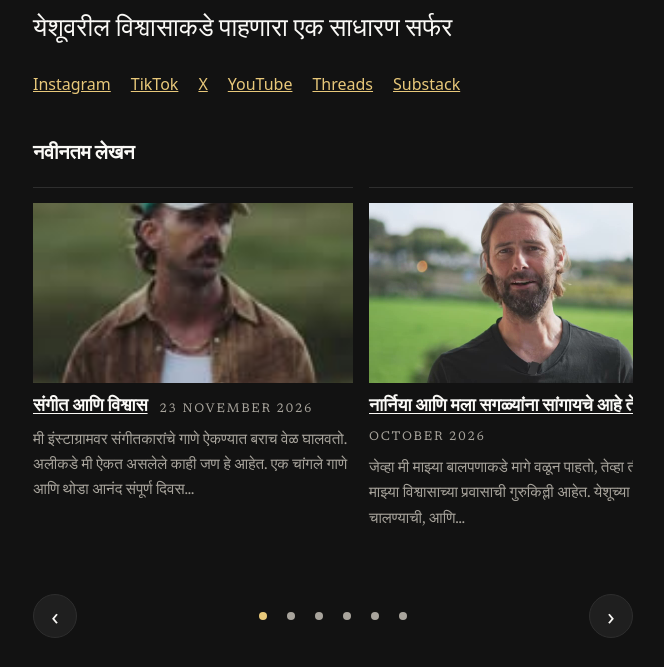
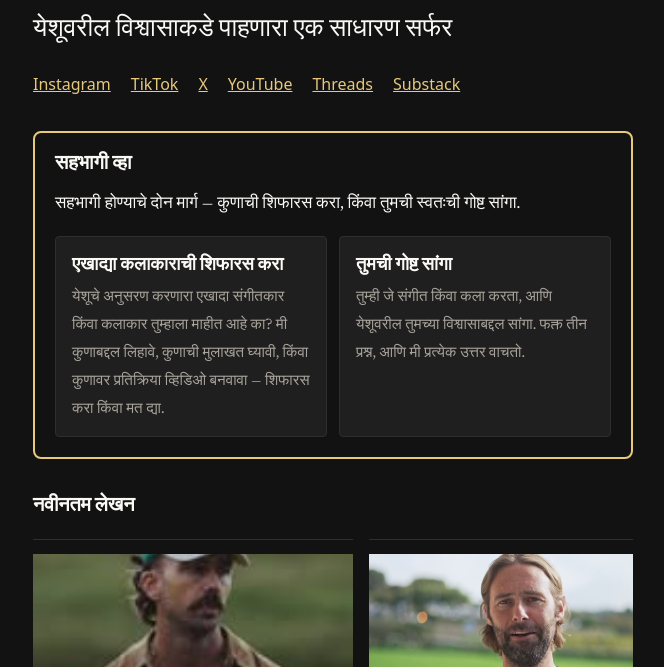
Before and after one commit to streamjonathan/jonathanmccallum-mr, an Eleventy site: page index.njk in a window 1280 px wide. Shown: the part 133-800 px from the top of the page, without its empty margins (307-971 px from the left). Built offline with nearby package versions, Linux system fonts and the light colour scheme; Eleventy itself is replaced by a stand-in of ours; files that its build step writes are made by us from their sources; files whose address does not match are found by name.

Commit message:
Get involved box (translated), linking to the main site's Suggest and Share pages
The lang sites have no /suggest-an-artist/ or /share-your-story/ pages, and the
Worker's session cookie is host-only for jonathanmccallum.com (HttpOnly Secure
SameSite=Lax, Path=/, no Domain attribute) with no CORS headers for cross-origin
API calls, so sign-in and the forms cannot work on the .pages.dev origin. Both
cards therefore link to the main site with absolute URLs.

```diff
--- /dev/null
+++ b/_includes/get-involved.njk
@@ -0,0 +1,14 @@
+<section class="get-involved" aria-labelledby="get-involved-heading">
+  <h2 id="get-involved-heading">सहभागी व्हा</h2>
+  <p>सहभागी होण्याचे दोन मार्ग — कुणाची शिफारस करा, किंवा तुमची स्वतःची गोष्ट सांगा.</p>
+  <div class="get-involved__cards">
+    <a class="get-involved__card" href="https://jonathanmccallum.com/suggest-an-artist/">
+      <strong>एखाद्या कलाकाराची शिफारस करा</strong>
+      <span>येशूचे अनुसरण करणारा एखादा संगीतकार किंवा कलाकार तुम्हाला माहीत आहे का? मी कुणाबद्दल लिहावे, कुणाची मुलाखत घ्यावी, किंवा कुणावर प्रतिक्रिया व्हिडिओ बनवावा — शिफारस करा किंवा मत द्या.</span>
+    </a>
+    <a class="get-involved__card" href="https://jonathanmccallum.com/share-your-story/">
+      <strong>तुमची गोष्ट सांगा</strong>
+      <span>तुम्ही जे संगीत किंवा कला करता, आणि येशूवरील तुमच्या विश्वासाबद्दल सांगा. फक्त तीन प्रश्न, आणि मी प्रत्येक उत्तर वाचतो.</span>
+    </a>
+  </div>
+</section>
--- a/_includes/layouts/base.njk
+++ b/_includes/layouts/base.njk
@@ -101,7 +101,7 @@
 </script>
 {% endif %}
 <link rel="alternate" type="application/rss+xml" title="{{ site.title }}" href="/feed/">
-<link rel="preload" href="/css/style.css?v=11" as="style">
+<link rel="preload" href="/css/style.css?v=12" as="style">
 <link rel="stylesheet" href="/css/style.css?v=11">
 </head>
 <body>
--- a/_includes/layouts/page.njk
+++ b/_includes/layouts/page.njk
@@ -5,3 +5,6 @@ layout: layouts/base.njk
   <h1>{{ title }}</h1>
   {{ content | safe }}
 </article>
+{% if page.url != "/suggest-an-artist/" and page.url != "/share-your-story/" %}
+{% include "get-involved.njk" %}
+{% endif %}
--- a/_includes/layouts/post.njk
+++ b/_includes/layouts/post.njk
@@ -10,6 +10,7 @@ layout: layouts/base.njk
   {{ content | safe }}
   </div>
 </article>
+{% include "get-involved.njk" %}
 {% set prevPost = collections.publishedPosts | getPreviousCollectionItem(page) %}
 {% set nextPost = collections.publishedPosts | getNextCollectionItem(page) %}
 {% if prevPost or nextPost %}
--- a/css/style.css
+++ b/css/style.css
@@ -256,6 +256,28 @@ button[type="submit"] {
 /* Featured carousel: the newest articles in a slow-moving row, same
    scroll-snap pattern as the Watch row. The reader can swipe or scroll
    it by hand; the script below moves it along gently when left alone. */
+.get-involved {
+  border: 2px solid var(--link);
+  border-radius: 0.5rem;
+  padding: 1rem 1.25rem 1.25rem;
+  margin: 0 0 1.5rem;
+}
+.get-involved h2 { margin-top: 0; }
+.get-involved__cards { display: flex; flex-wrap: wrap; gap: 0.75rem; margin-top: 0.75rem; }
+.get-involved__card {
+  flex: 1 1 16rem;
+  display: block;
+  padding: 0.75rem 1rem;
+  border: 1px solid var(--line);
+  border-radius: 0.25rem;
+  background: var(--code-bg);
+  color: var(--text);
+  text-decoration: none;
+}
+.get-involved__card:hover { border-color: var(--link); }
+.get-involved__card strong { display: block; font-family: "Fraunces", Georgia, "Iowan Old Style", "Times New Roman", serif; font-size: 1.15rem; margin-bottom: 0.25rem; }
+.get-involved__card span { color: var(--muted); font-size: 0.95rem; }
+
 .featured { margin-top: 1.5rem; }
 .featured-row { display: flex; gap: 1rem; overflow-x: auto; scroll-snap-type: x mandatory; list-style: none; padding: 0 0 0.5rem; margin: 1rem 0; }
 /* The arrows and dots are the navigation now, so the row's own
--- a/index.njk
+++ b/index.njk
@@ -17,6 +17,8 @@ eleventyExcludeFromCollections: true
   <a href="https://www.threads.com/@jonamccallum">Threads</a>
   <a href="https://jonamccallum.substack.com">Substack</a>
 </p>
+
+{% include "get-involved.njk" %}
 
 <section class="featured" data-fade aria-labelledby="featured-heading">
   <h2 id="featured-heading">नवीनतम लेखन</h2>
```
